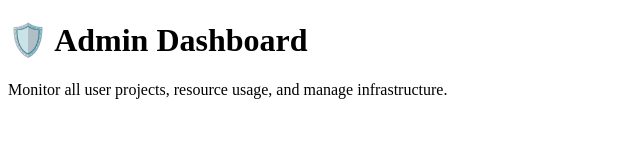
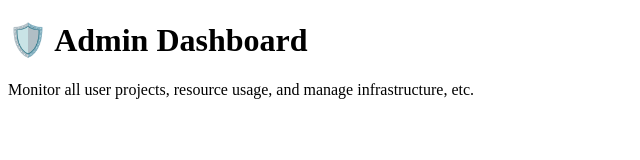
Before and after one commit to ivan-cavero/Ignis, a plain HTML site: page frontend/admin/index.html in a window 1280 px wide. Shown: the full height of the page, 0-640 px from the left. Drawn offline with Linux system fonts and the light colour scheme.

Commit message:
try webhook

```diff
--- a/frontend/admin/index.html
+++ b/frontend/admin/index.html
@@ -6,6 +6,6 @@
 </head>
 <body>
   <h1>🛡️ Admin Dashboard</h1>
-  <p>Monitor all user projects, resource usage, and manage infrastructure.</p>
+  <p>Monitor all user projects, resource usage, and manage infrastructure, etc.</p>
 </body>
 </html>
```
